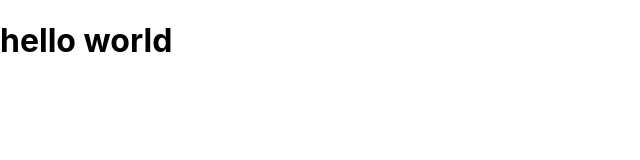
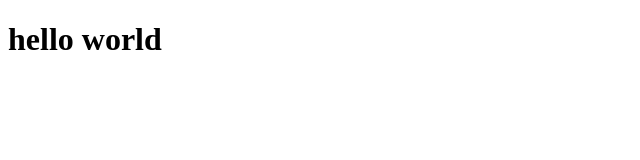
Before and after one commit to Bill0197/hotel-reservation, a React (Create React App) app: page / in a window 1280 px wide. Shown: the top 160 px of the page, without its empty margins (0-640 px from the left). Built offline with nearby package versions, Linux system fonts and the light colour scheme.

Commit message:
another commit

```diff
--- a/src/App.js
+++ b/src/App.js
@@ -1,4 +1,4 @@
-import logo from "./logo.svg";
+import React from "react";
 
 function App() {
     return <h1>hello world</h1>;
--- a/src/index.css
+++ /dev/null
@@ -1,13 +0,0 @@
-body {
-  margin: 0;
-  font-family: -apple-system, BlinkMacSystemFont, 'Segoe UI', 'Roboto', 'Oxygen',
-    'Ubuntu', 'Cantarell', 'Fira Sans', 'Droid Sans', 'Helvetica Neue',
-    sans-serif;
-  -webkit-font-smoothing: antialiased;
-  -moz-osx-font-smoothing: grayscale;
-}
-
-code {
-  font-family: source-code-pro, Menlo, Monaco, Consolas, 'Courier New',
-    monospace;
-}
--- a/src/index.js
+++ b/src/index.js
@@ -1,6 +1,5 @@
 import React from 'react';
 import ReactDOM from 'react-dom';
-import './index.css';
 import App from './App';
 import reportWebVitals from './reportWebVitals';
 
```
Also changed, not shown: src/logo.svg (deleted), src/sdf.js (added).
